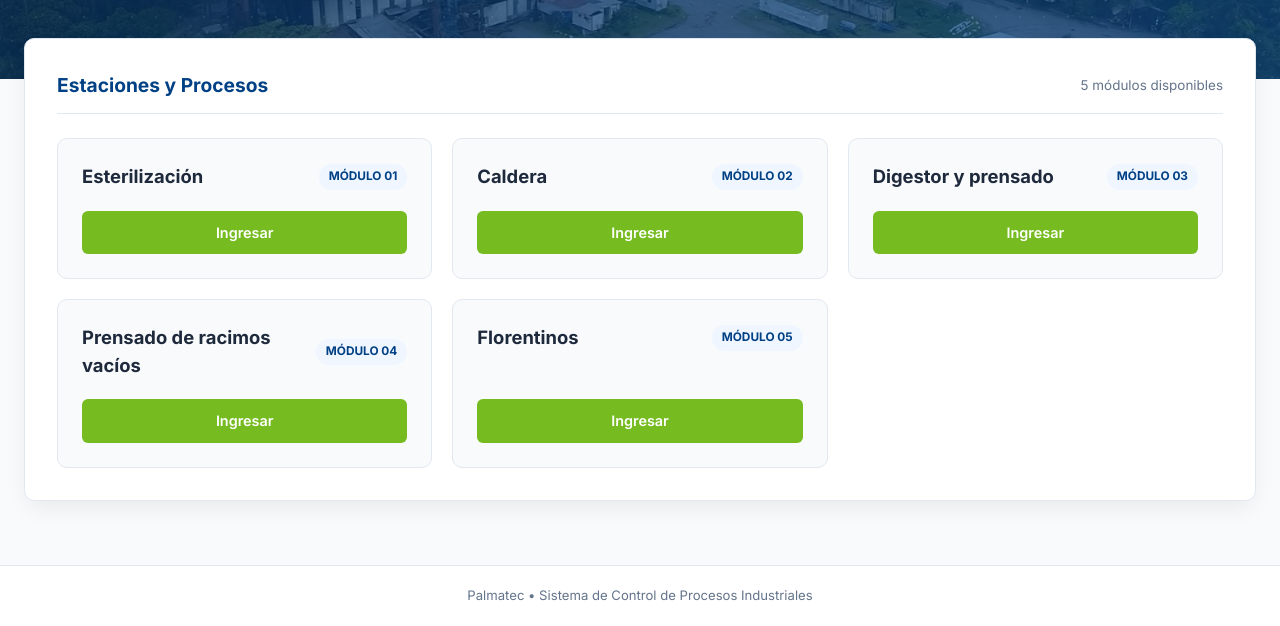
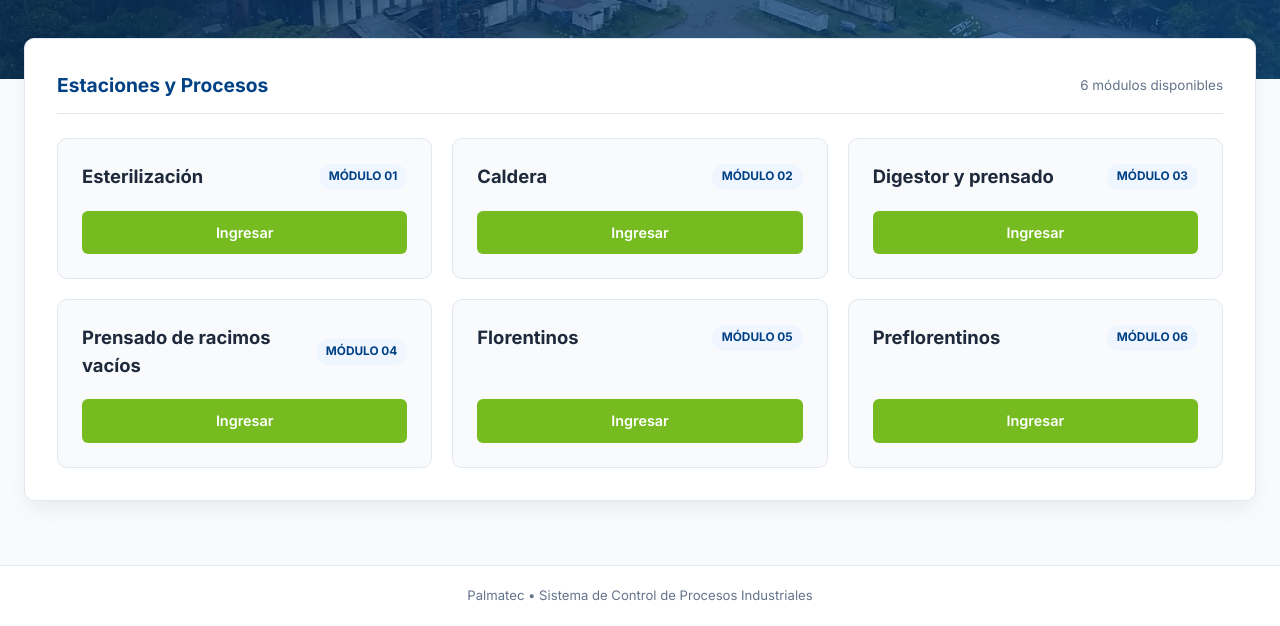
Before and after one commit to Palmatec/industria_Palmatec, a plain HTML site: page index.html in a window 1280 px wide. Shown: the part 295-921 px from the top of the page. Drawn offline with Linux system fonts and the light colour scheme.

Commit message:
Update index.html

```diff
--- a/index.html
+++ b/index.html
@@ -298,7 +298,7 @@
     <div class="card-wrapper">
       <div class="card-header-flex">
         <h2>Estaciones y Procesos</h2>
-        <span>5 módulos disponibles</span>
+        <span>6 módulos disponibles</span>
       </div>
 
       <div class="menu-grid">
@@ -339,13 +339,22 @@
           <a href="prensado_racimos_vacios.html" class="btn-open">Ingresar</a>
         </div>
 
-        <!-- 5. Clarificación preflorentinos -->
+        <!-- 5. Florentinos -->
         <div class="process-card">
           <div class="process-header">
             <h3>Florentinos</h3>
             <span class="code-pill">MÓDULO 05</span>
           </div>
           <a href="florentinos.html" class="btn-open">Ingresar</a>
+        </div>
+
+        <!-- 5. Preflorentinos -->
+        <div class="process-card">
+          <div class="process-header">
+            <h3>Preflorentinos</h3>
+            <span class="code-pill">MÓDULO 06</span>
+          </div>
+          <a href="preflorentinos.html" class="btn-open">Ingresar</a>
         </div>
 
       </div>
```
